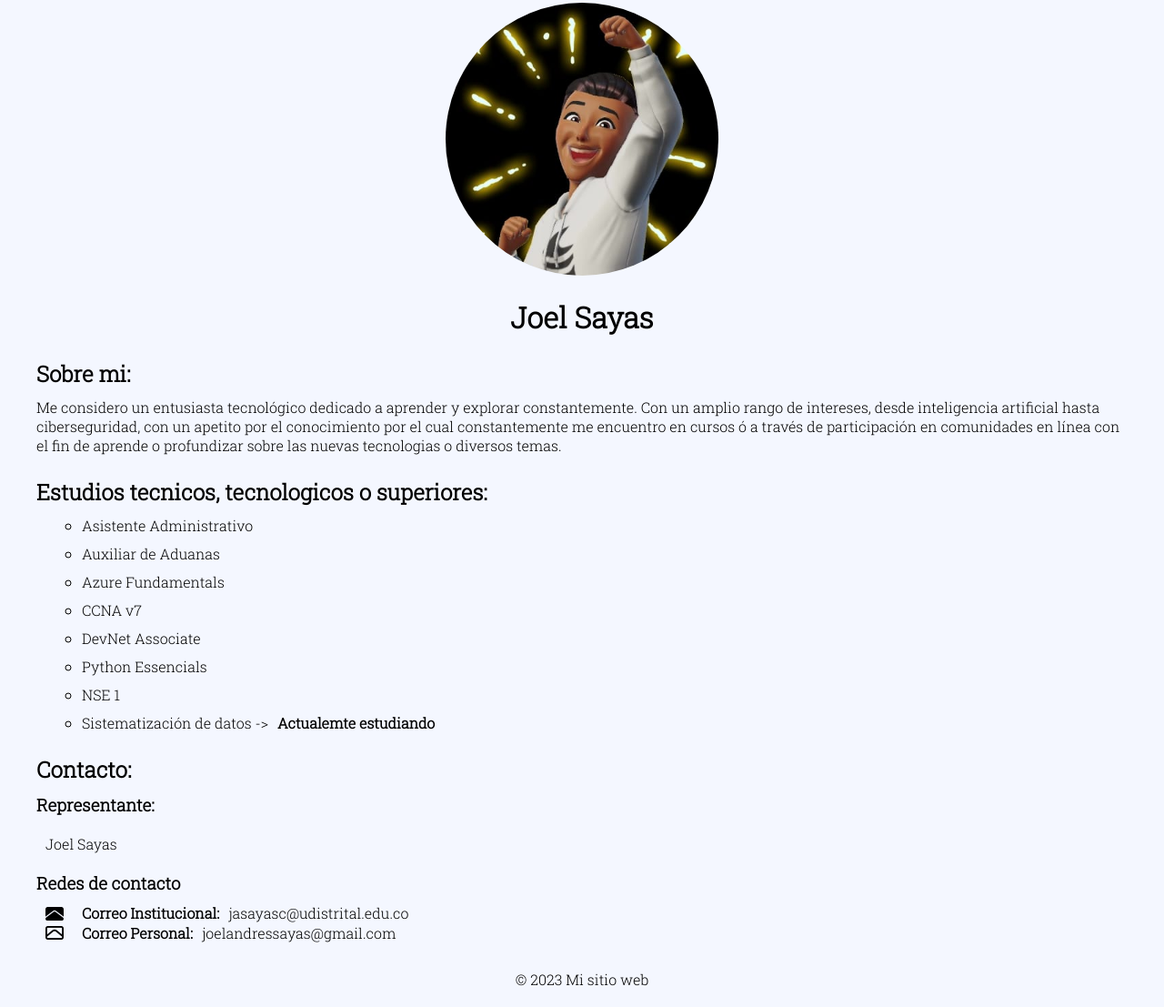
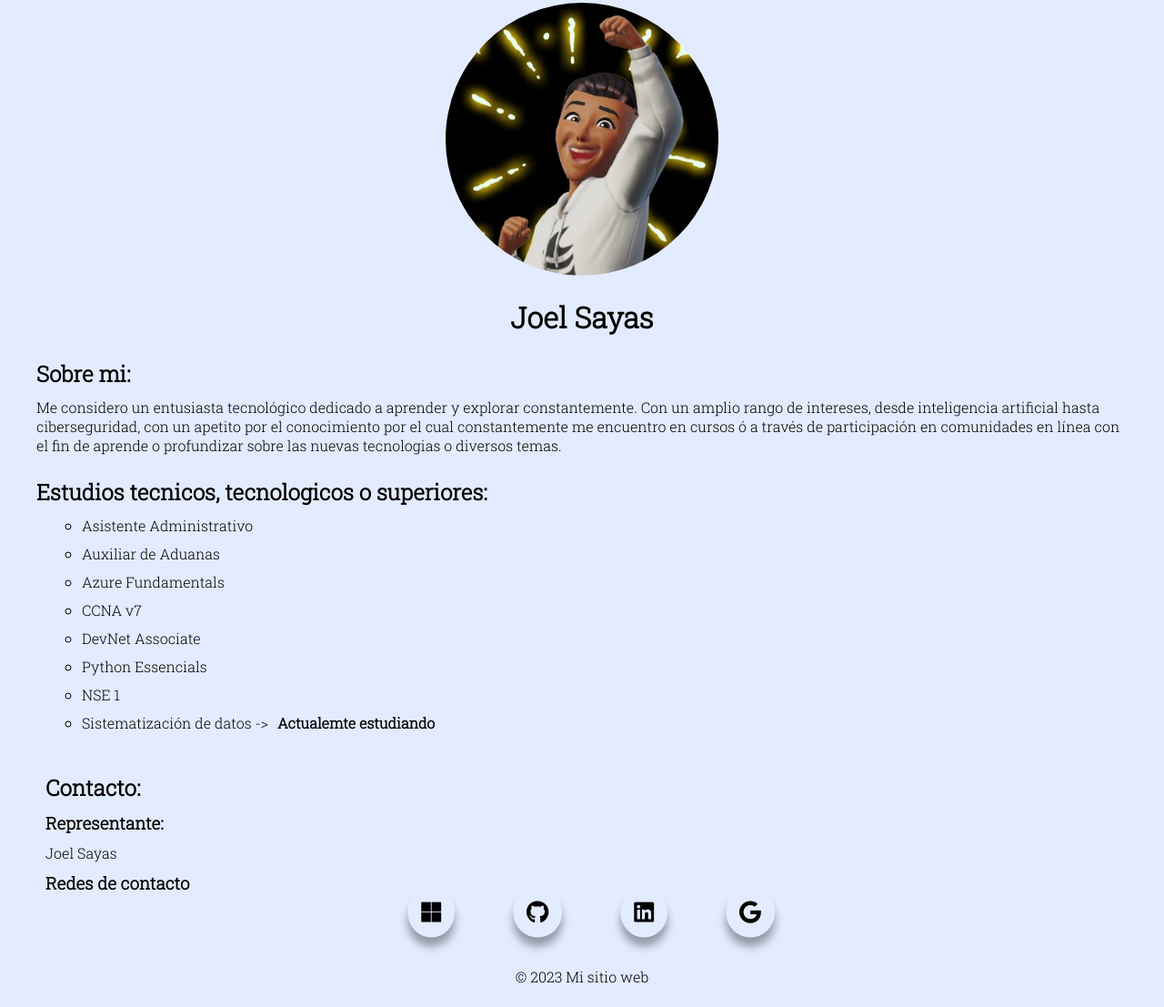
Before and after one commit to Jasayasc/web-personal, a plain HTML site: page index.html in a window 1280 px wide. Shown: the part 117-1224 px from the top of the page at 91% size. Drawn offline with Linux system fonts and the light colour scheme.

Commit message:
Un cambio en las seccion de contacto

```diff
--- a/index.html
+++ b/index.html
@@ -61,13 +61,16 @@
       <h3>Representante:</h3>
       <p>Joel Sayas</p>
       <h3>Redes de contacto</h3>
-      <a href="mailto:jasayasc@udistrital.edu.co" style="color: #000000;" title="correo institucional"><i class="fa-solid fa-envelope fa-spin fa-lg" style="color: #000000;"></i><b>Correo Institucional:</b>jasayasc@udistrital.edu.co</a>
-      <br>
-      <a href="mailto:joelandressayas@gmail.com" style="color: #000000; margin-top: 5cm;" title="correo principal"><i class="fa-regular fa-envelope fa-spin fa-spin-reverse fa-lg" style="color: #000000;"></i><b>Correo Personal:</b>joelandressayas@gmail.com</a>
+      <div class="contenedor">
+        <a href="mailto:jasayasc@udistrital.edu.co" title="Outlook"><i class="fa-brands fa-microsoft" id="microsoft"></i></a>
+        <a href="https://github.com/Jasayasc/" title="GitHub"><i class="fa-brands fa-github" id="github"></i></a>
+        <a href="https://www.linkedin.com/in/joelsayas/" title="linkedin"><i class="fa-brands fa-linkedin" id="linkedin"></i></a>
+        <a href="mailto:joelandressayas@gmail.com" title="Gmail"><i class="fa-brands fa-google" id="google"></i></a>
+      </div>
     </section>
-    <footer>
+    <section><footer>
       <p>&copy; 2023 Mi sitio web</p>
-    </footer>
+    </footer></section>
     <script src="https://kit.fontawesome.com/7ad96dfef0.js" crossorigin="anonymous"></script>
   </body>
 </html>
--- a/style.css
+++ b/style.css
@@ -1,7 +1,10 @@
 *{
+    margin: 10px;
+}
+
+body{
     font-family: 'Roboto Slab', serif;
-    margin: 10px;
-    background-color: #F4F7FF;
+    background-color: #e3ebff;
 }
 
 
@@ -69,10 +72,66 @@ h2{
     padding-top: 15px;
 }
 
-footer{
-    padding-top: 10px;
-    text-align: center;
-}
-#contacto p{
+#contacto {
     padding: 10px 10px;
 }
+
+.contenedor{
+    margin: 10px;
+    position: absolute;
+    top: auto;
+    left: 50%;
+    transform: translate(-50%, -50%);
+}
+i{
+    text-align: center;
+    font-size: 25px;
+    color: black;
+    margin: 20px;
+    border-radius: 50%;
+    padding: 15px;
+    box-shadow: 0px 10px 10px rgb(0, 0, 0, .35);
+    transition: .3s ease;
+}
+
+#microsoft:hover{
+    background-color: rgba(60, 150, 252, 0.582);
+    color: white;
+    box-shadow: 0 0 10px rgba(60, 150, 252, 0.582),
+                0 0 15px rgba(60, 150, 252, 0.582),
+                0 0 20px rgba(60, 150, 252, 0.582);
+
+}
+
+#github:hover{
+    background-color: #171515;
+    color: white;
+    box-shadow: 0 0 10px #171515,
+                0 0 15px #171515,
+                0 0 20px #171515;
+
+}
+
+#linkedin:hover{
+    background-color: #0e76a8;
+    color: white;
+    box-shadow: 0 0 10px #0e76a8,
+                0 0 15px #0e76a8,
+                0 0 20px #0e76a8;
+
+}
+
+#google:hover{
+    background-color: #db4a39;
+    color: white;
+    box-shadow: 0 0 10px #db4a39,
+                0 0 15px #db4a39,
+                0 0 20px #db4a39;
+
+}
+
+footer{
+    position: relative;
+    text-align: center;
+    padding: 40px 0px 0px 0px;
+}
```
